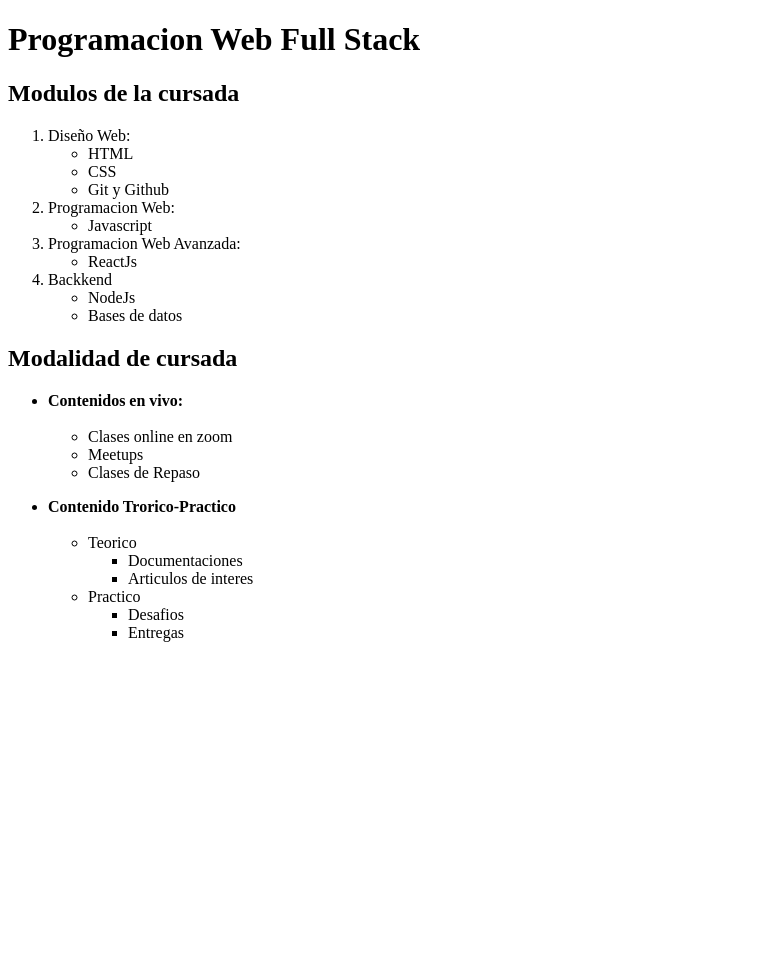
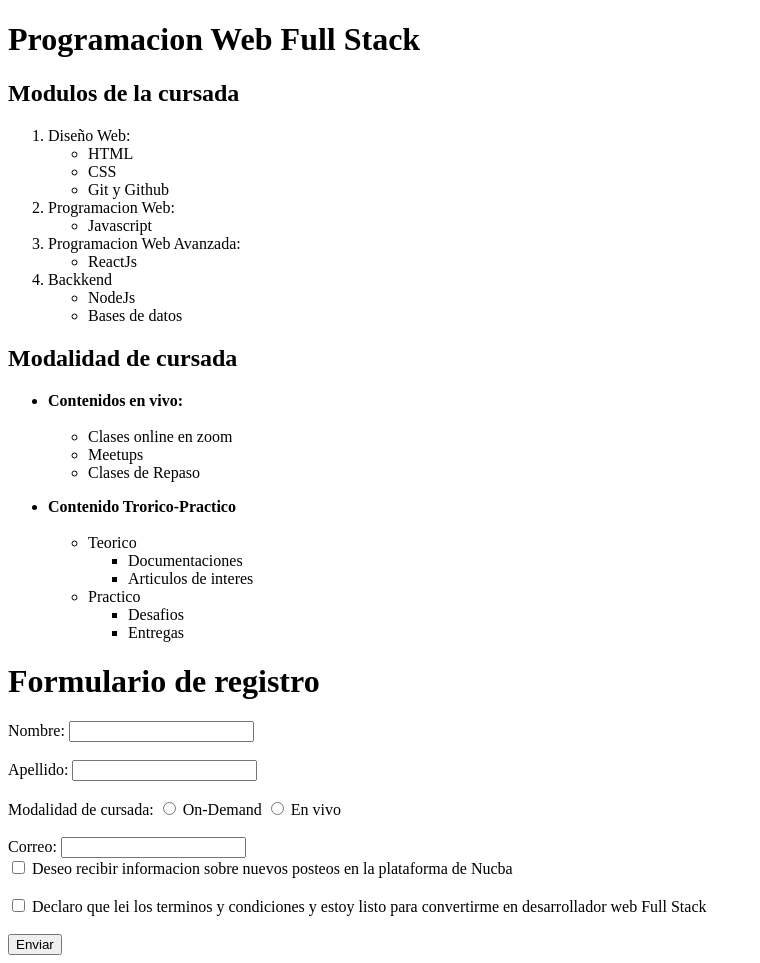
Before and after one commit to NicoVilla36/NUCBA-2717, a plain HTML site: page index.html in a window 1280 px wide. Shown: the whole page, without its empty margins (0-760 px from the left). Before the commit the page ends 800 px from the top, so only its background shows below. Drawn offline with Linux system fonts and the light colour scheme.

Commit message:
Formulario agregado

```diff
--- a/index.html
+++ b/index.html
@@ -60,6 +60,37 @@
                 </ul>
             </ul>
         </main>
+        <form>
+            <h1>Formulario de registro</h1>
+            <label for="Nombre">Nombre:</label>
+            <input type="text" id="Nombre">
+        </br>
+        </br>
+            <label for="Apellido">Apellido:</label>
+            <input type="text"id="Apellido">
+        </br>
+        </br>
+            Modalidad de cursada:
+            <input type="radio"id="On-Demand" name="Modalidad-de-cursada:">
+            <label for="On-Demand">On-Demand</label>
+
+            <input type="radio"id="En vivo" name="Modalidad-de-cursada:">
+            <label for="En vivo">En vivo</label>
+        </br>
+        </br>
+            <label for="Correo">Correo:</label>
+            <input type="text"id="Correo">
+        </br>
+            <input type="checkbox" id="checkbox"/>
+            <label for="checkbox">Deseo recibir informacion sobre nuevos posteos en la plataforma de Nucba</label>
+        </br>
+        </br>
+            <input type="checkbox" id="checkbox"/>
+            <label for="checkbox">Declaro que lei los terminos y condiciones y estoy listo para convertirme en desarrollador web Full Stack</label>
+        </br>
+        </br>
+            <input type="submit" value="Enviar"/>
+        </form>
     </body>
     </div>
 </html>
```
